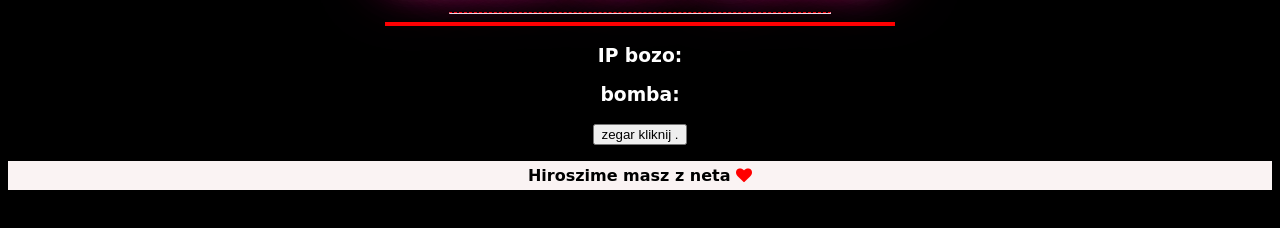
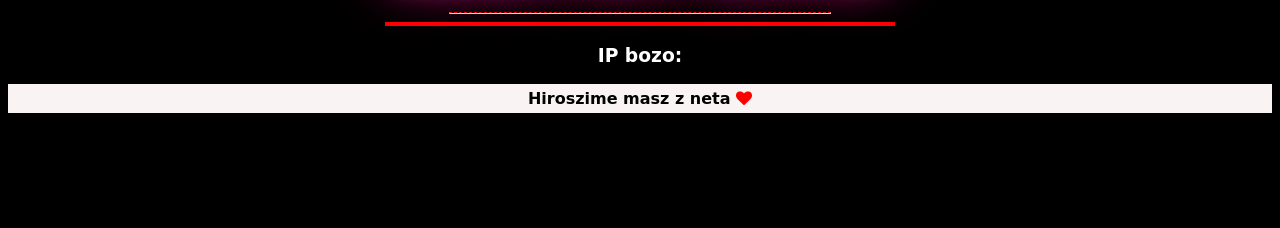
Before and after one commit to noaugustus/Page, a plain HTML site: page index.html in a window 1280 px wide. Shown: the part 374-602 px from the top of the page. Drawn offline with nearby package versions, Linux system fonts and the light colour scheme; no server answers.

Commit message:
Update index.html

```diff
--- a/index.html
+++ b/index.html
@@ -3,7 +3,7 @@
 
 <head>
 	<meta charset="UTF-8">
-	<title>Amazing bomba</title>
+	<title>Leci bomba</title>
 	<meta name="viewport" content="width=device-width, initial-scale=1.0">
 	<link rel="stylesheet" href="https://cdnjs.cloudflare.com/ajax/libs/font-awesome/4.7.0/css/font-awesome.min.css">
 	<link rel="stylesheet" type="text/css" href="style.css">
@@ -23,16 +23,6 @@
 		<h3 class="heading">IP bozo:</h3>
 		<p id="gfg"></p>
 	</center>
-	<div class="date-time">
-		<center>
-			<h3 class="heading">bomba:</h3>
-			<button type="button"
-			onclick="document.getElementById('demo').innerHTML = Date()">
-			zegar kliknij .</button>
-
-			<p id="demo"></p>
-		</center>
-	</div>
 
 	<div class="footer">
 			<p> Hiroszime masz z neta <i class="fa fa-heart"></i></p>
```
